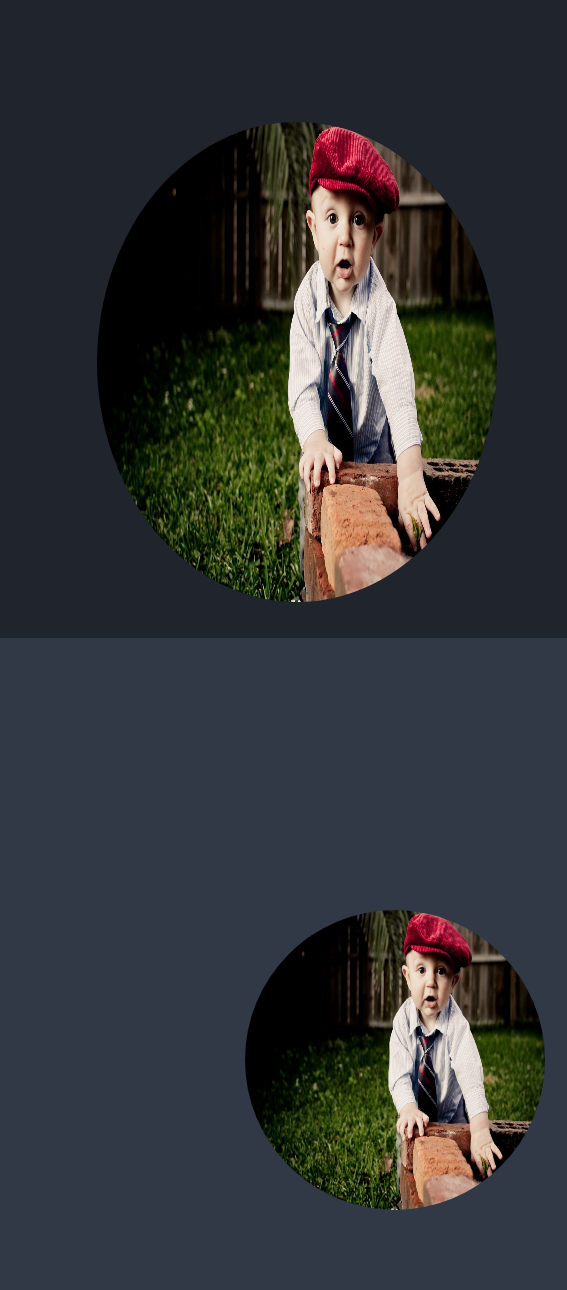
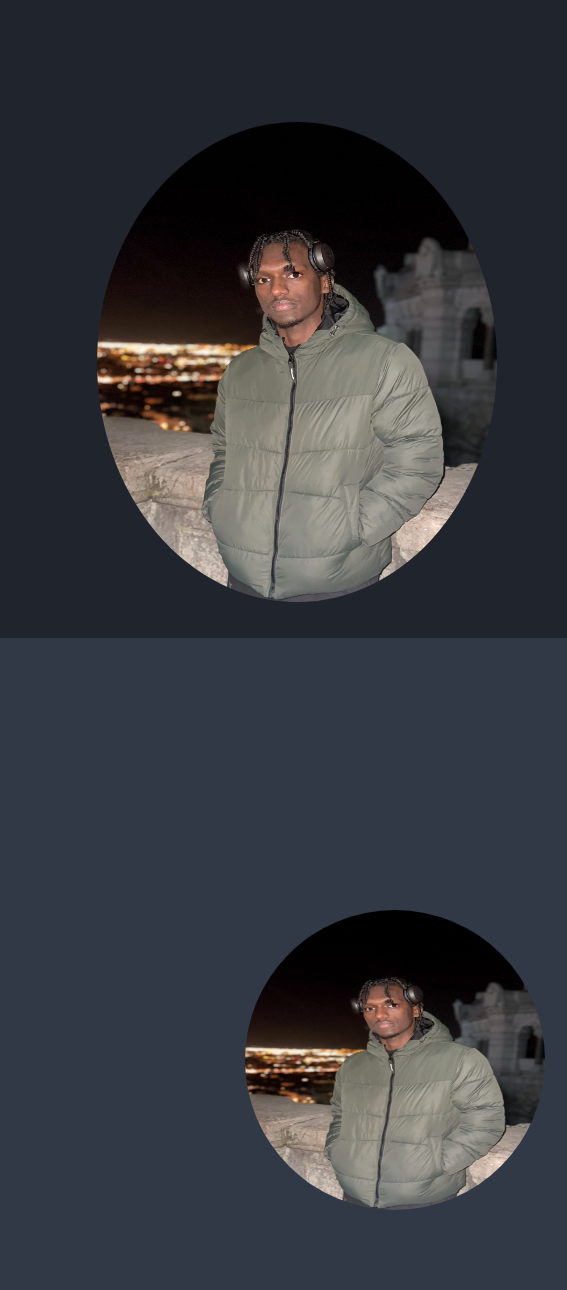
Before and after one commit to DIALLOSIDY/Portfolio2.0, a plain HTML site: page index.html in a window 1280 px wide. Shown: the part 150-1440 px from the top of the page, 713-1280 px from the left. Drawn offline with nearby package versions, Linux system fonts and the light colour scheme.

Commit message:
ajout des images

```diff
--- a/index.html
+++ b/index.html
@@ -53,7 +53,7 @@
                     <button> Download CV  </i></button>
                 </div>
                 <div class="picture">
-                    <img src="src/assert/me.jpg" alt="photo">
+                    <img src="src/assert/moi.jpg" alt="photo">
 
                 </div>
             </div>
@@ -69,7 +69,7 @@
                     </p>
                 </div>
                 <div class="picture">
-                    <img src="src/assert/me.jpg" alt="photo">
+                    <img src="src/assert/moi.jpg" alt="photo">
 
                 </div>
 
```
Also changed, not shown: src/assert/moi.jpg (added).
